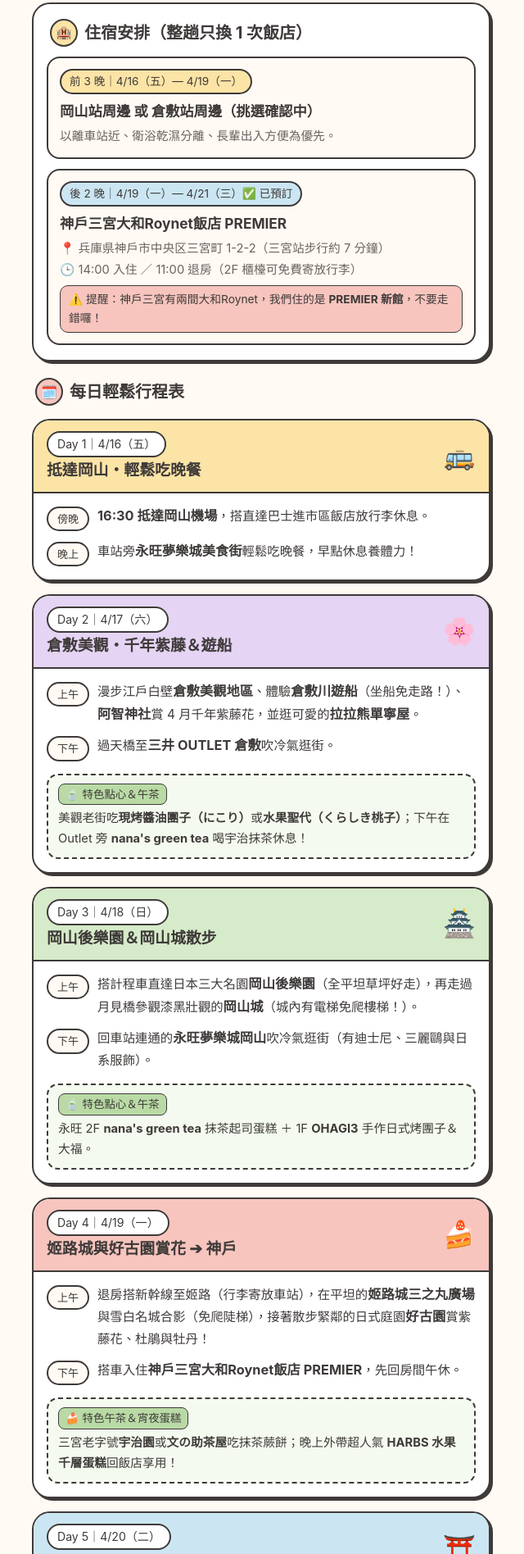
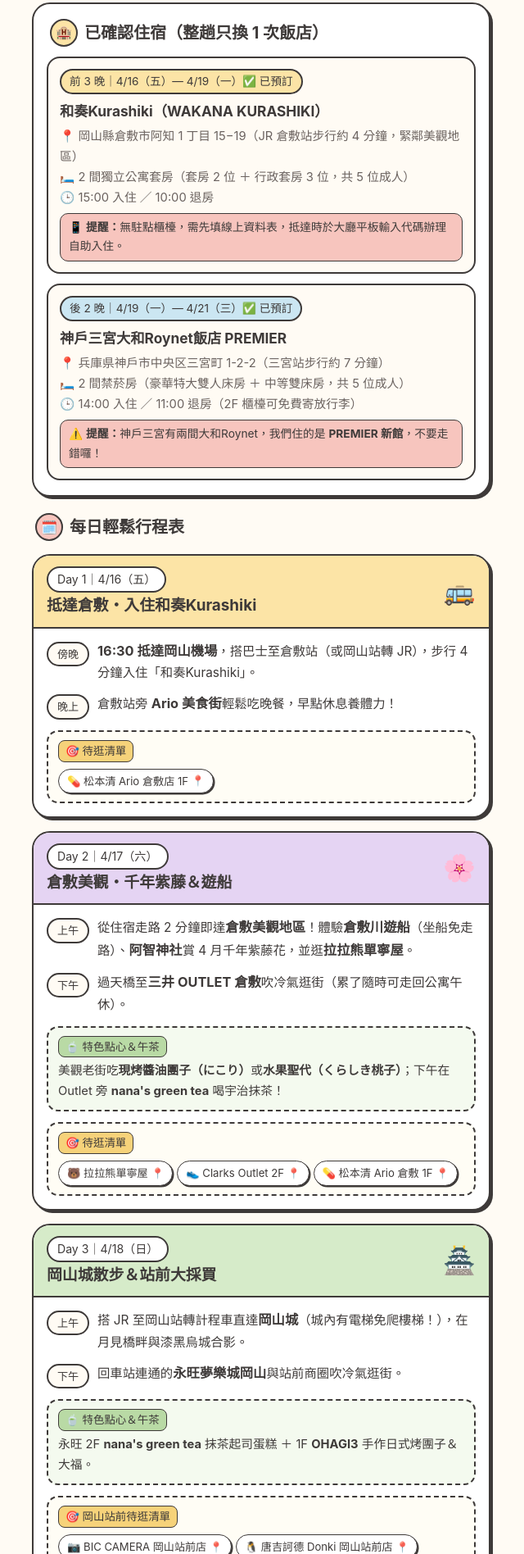
Before and after one commit to HuangYH-svg/okayama-kobe-2027, a plain HTML site: page index.html in a window 1280 px wide. Shown: the part 904-2800 px from the top of the page at 82% size, without its empty margins (321-961 px from the left). Drawn offline with Linux system fonts and the light colour scheme; a web font is replaced by a local one.

Commit message:
Update index.html

```diff
--- a/index.html
+++ b/index.html
@@ -3,7 +3,7 @@
 <head>
   <meta charset="UTF-8" />
   <meta name="viewport" content="width=device-width, initial-scale=1.0" />
-  <title>🍑 2027 岡山・神戶 6日輕鬆家族旅行</title>
+  <title>🍑 2027 倉敷・岡山・神戶 6日輕鬆家族旅行</title>
   <link rel="preconnect" href="https://fonts.googleapis.com" />
   <link rel="preconnect" href="https://fonts.gstatic.com" crossorigin />
   <link href="https://fonts.googleapis.com/css2?family=Huninn&display=swap" rel="stylesheet" />
@@ -56,7 +56,6 @@
       gap: 20px;
     }
 
-    /* 封面卡片 */
     .cover {
       background-color: var(--card);
       border: var(--border);
@@ -103,7 +102,6 @@
       display: block;
     }
 
-    /* 快速導覽列 */
     .quick-nav {
       display: flex;
       flex-wrap: wrap;
@@ -120,14 +118,8 @@
       border-radius: 999px;
       padding: 5px 13px;
       box-shadow: 2px 2px 0px var(--ink);
-      transition: transform 0.12s ease;
     }
 
-    .quick-nav a:active {
-      transform: translateY(1px);
-    }
-
-    /* 區塊標題 */
     .sec-title {
       display: flex;
       align-items: center;
@@ -149,7 +141,6 @@
       flex-shrink: 0;
     }
 
-    /* 通用卡片 */
     .card {
       background-color: var(--card);
       border: var(--border);
@@ -158,7 +149,6 @@
       padding: 18px 16px;
     }
 
-    /* 航班精簡卡片 */
     .flight-box {
       display: flex;
       flex-direction: column;
@@ -220,7 +210,6 @@
       padding: 0 6px;
     }
 
-    /* 住宿精簡卡片 */
     .hotel-list {
       display: flex;
       flex-direction: column;
@@ -254,7 +243,6 @@
       color: var(--ink);
     }
 
-    /* 每日行程卡片（一頁展開，長輩滑動就能看懂） */
     .day-card {
       background-color: var(--card);
       border: var(--border);
@@ -333,7 +321,7 @@
     }
 
     .tea-box {
-      margin-top: 4px;
+      margin-top: 2px;
       background-color: #F4FAEF;
       border: 2px dashed var(--ink);
       border-radius: 14px;
@@ -351,7 +339,61 @@
       margin-bottom: 4px;
     }
 
-    /* 小提醒與分享按鈕 */
+    .shop-box {
+      margin-top: 2px;
+      background-color: #FFFDF5;
+      border: 2px dashed var(--ink);
+      border-radius: 14px;
+      padding: 10px 12px;
+      font-size: 0.9rem;
+    }
+
+    .shop-box .shop-title {
+      display: inline-block;
+      background-color: var(--yellow-deep);
+      border: 1.5px solid var(--ink);
+      border-radius: 8px;
+      padding: 1px 8px;
+      font-size: 0.84rem;
+      margin-bottom: 5px;
+    }
+
+    .shop-pills {
+      display: flex;
+      flex-wrap: wrap;
+      gap: 5px;
+      margin-top: 3px;
+    }
+
+    .shop-pill {
+      font-size: 0.82rem;
+      border: 1.5px solid var(--ink);
+      border-radius: 999px;
+      padding: 3px 10px;
+      background-color: var(--card);
+      color: var(--ink);
+      text-decoration: none;
+      display: inline-flex;
+      align-items: center;
+      gap: 4px;
+      transition: transform 0.12s ease, background-color 0.12s ease;
+    }
+
+    a.shop-pill {
+      box-shadow: 1.5px 1.5px 0px var(--ink);
+    }
+
+    a.shop-pill:hover,
+    a.shop-pill:active {
+      background-color: var(--blue);
+      transform: translateY(-1px);
+    }
+
+    .map-pin {
+      font-size: 0.78rem;
+      opacity: 0.85;
+    }
+
     .tips-list {
       list-style: none;
       display: flex;
@@ -385,16 +427,10 @@
       cursor: pointer;
       color: var(--ink);
       background-color: var(--yellow-deep);
-      transition: transform 0.12s ease;
     }
 
     .btn.secondary {
       background-color: var(--blue-deep);
-    }
-
-    .btn:active {
-      transform: translateY(2px);
-      box-shadow: 1px 1px 0px var(--ink);
     }
 
     .toast {
@@ -425,7 +461,6 @@
       margin-top: 4px;
     }
 
-    /* 溫柔小動畫（支援減少動態） */
     @keyframes floaty {
       0%, 100% { transform: translateY(0); }
       50% { transform: translateY(-3px); }
@@ -437,7 +472,6 @@
       .floaty { animation: none; }
     }
 
-    /* 列印 / 另存 PDF 友善 */
     @media print {
       body { background: #FFF; padding: 0; }
       .quick-nav, .action-bar, .toast { display: none !important; }
@@ -451,22 +485,18 @@
     <!-- 封面區 -->
     <header class="cover">
       <span class="date-pill">2027/04/16（五）— 04/21（三）｜6天5夜</span>
-      <h1>🍑 岡山・倉敷・神戶<br />春日輕鬆家族旅行</h1>
-      <p class="subtitle">每天只走 1 個輕鬆景點 × 賞紫藤花 × 抹茶蛋糕下午茶</p>
+      <h1>🍑 倉敷・岡山・神戶<br />春日輕鬆家族旅行</h1>
+      <p class="subtitle">每天只走 1 個輕鬆景點 × 賞紫藤花 × 抹茶蛋糕＆藥妝採買</p>
 
-      <!-- 可愛簡約手繪 SVG 封面圖 -->
       <div class="cover-art" aria-hidden="true">
         <svg viewBox="0 0 420 155" fill="none" xmlns="http://www.w3.org/2000/svg">
-          <!-- 雲 -->
           <g class="floaty">
             <path d="M36 42C36 35 42 30 49 30C52 24 58 20 65 20C74 20 82 27 83 35C89 36 93 40 93 46C93 52 88 57 81 57H40C33 57 28 52 28 46C28 43 31 42 36 42Z" fill="#FFFFFF" stroke="#3E3A39" stroke-width="2.5"/>
             <path d="M312 36C312 31 317 27 322 27C325 22 330 19 336 19C343 19 349 24 350 31C355 32 358 35 358 40C358 45 354 49 348 49H315C310 49 306 45 306 40C306 38 308 36 312 36Z" fill="#FFFFFF" stroke="#3E3A39" stroke-width="2.5"/>
           </g>
-          <!-- 左：倉敷白壁小房子 -->
           <rect x="28" y="82" width="74" height="44" rx="7" fill="#FFFFFF" stroke="#3E3A39" stroke-width="2.5"/>
           <path d="M20 84L34 64H94L108 84H20Z" fill="#3E3A39" stroke="#3E3A39" stroke-width="2.5" stroke-linejoin="round"/>
           <rect x="54" y="92" width="22" height="16" rx="4" fill="#FCE4A6" stroke="#3E3A39" stroke-width="2"/>
-          <!-- 中：微笑大桃子 -->
           <g class="floaty">
             <path d="M208 124C185 124 175 107 177 89C179 73 192 62 208 67C224 62 237 73 239 89C241 107 231 124 208 124Z" fill="#F2A497" stroke="#3E3A39" stroke-width="2.5"/>
             <path d="M208 66C209 55 221 50 229 56C225 65 216 68 208 66Z" fill="#B9DAA5" stroke="#3E3A39" stroke-width="2.2"/>
@@ -475,12 +505,10 @@
             <circle cx="218" cy="94" r="2.6" fill="#3E3A39"/>
             <path d="M204 99C206 102 210 102 212 99" stroke="#3E3A39" stroke-width="2.2" stroke-linecap="round"/>
           </g>
-          <!-- 右：神戶港塔 -->
           <path d="M336 126L344 56H360L368 126H336Z" fill="#F2A497" stroke="#3E3A39" stroke-width="2.5" stroke-linejoin="round"/>
           <path d="M341 56L363 126M363 56L341 126" stroke="#3E3A39" stroke-width="2"/>
           <rect x="338" y="42" width="28" height="14" rx="5" fill="#FFFFFF" stroke="#3E3A39" stroke-width="2.5"/>
           <line x1="352" y1="26" x2="352" y2="42" stroke="#3E3A39" stroke-width="2.5" stroke-linecap="round"/>
-          <!-- 草地 -->
           <rect x="0" y="125" width="420" height="32" fill="#B9DAA5"/>
           <line x1="0" y1="125" x2="420" y2="125" stroke="#3E3A39" stroke-width="2.5"/>
         </svg>
@@ -488,7 +516,7 @@
 
       <nav class="quick-nav" aria-label="快速跳轉">
         <a href="#sec-flight">✈️ 航班</a>
-        <a href="#sec-hotel">🏨 飯店</a>
+        <a href="#sec-hotel">🏨 已訂飯店</a>
         <a href="#sec-days">🗓️ 6天行程</a>
         <a href="#sec-tips">💡 小提醒</a>
       </nav>
@@ -536,22 +564,26 @@
       </div>
     </section>
 
-    <!-- 住宿資訊 -->
+    <!-- 已確認住宿資訊 -->
     <section id="sec-hotel" class="card">
-      <h2 class="sec-title"><span class="sec-icon bg-yellow">🏨</span> 住宿安排（整趟只換 1 次飯店）</h2>
+      <h2 class="sec-title"><span class="sec-icon bg-yellow">🏨</span> 已確認住宿（整趟只換 1 次飯店）</h2>
       <div class="hotel-list">
         <div class="hotel-item">
-          <span class="tag bg-yellow">前 3 晚｜4/16（五）— 4/19（一）</span>
-          <h3>岡山站周邊 或 倉敷站周邊（挑選確認中）</h3>
-          <p>以離車站近、衛浴乾濕分離、長輩出入方便為優先。</p>
+          <span class="tag bg-yellow">前 3 晚｜4/16（五）— 4/19（一）✅ 已預訂</span>
+          <h3>和奏Kurashiki（WAKANA KURASHIKI）</h3>
+          <p>📍 岡山縣倉敷市阿知 1 丁目 15−19（JR 倉敷站步行約 4 分鐘，緊鄰美觀地區）<br />
+             🛏️ 2 間獨立公寓套房（套房 2 位 ＋ 行政套房 3 位，共 5 位成人）<br />
+             🕒 15:00 入住 ／ 10:00 退房</p>
+          <div class="warn-note">📱 <strong>提醒：</strong>無駐點櫃檯，需先填線上資料表，抵達時於大廳平板輸入代碼辦理自助入住。</div>
         </div>
 
         <div class="hotel-item">
           <span class="tag bg-blue">後 2 晚｜4/19（一）— 4/21（三）✅ 已預訂</span>
           <h3>神戶三宮大和Roynet飯店 PREMIER</h3>
           <p>📍 兵庫県神戸市中央区三宮町 1-2-2（三宮站步行約 7 分鐘）<br />
+             🛏️ 2 間禁菸房（豪華特大雙人床房 ＋ 中等雙床房，共 5 位成人）<br />
              🕒 14:00 入住 ／ 11:00 退房（2F 櫃檯可免費寄放行李）</p>
-          <div class="warn-note">⚠️ 提醒：神戶三宮有兩間大和Roynet，我們住的是 <strong>PREMIER 新館</strong>，不要走錯囉！</div>
+          <div class="warn-note">⚠️ <strong>提醒：</strong>神戶三宮有兩間大和Roynet，我們住的是 <strong>PREMIER 新館</strong>，不要走錯囉！</div>
         </div>
       </div>
     </section>
@@ -565,18 +597,24 @@
         <div class="day-header bg-yellow">
           <div>
             <span class="day-label">Day 1｜4/16（五）</span>
-            <h3>抵達岡山・輕鬆吃晚餐</h3>
+            <h3>抵達倉敷・入住和奏Kurashiki</h3>
           </div>
           <span class="day-emoji">🚌</span>
         </div>
         <div class="day-body">
           <div class="step">
             <span class="step-badge">傍晚</span>
-            <div class="step-content"><strong>16:30 抵達岡山機場</strong>，搭直達巴士進市區飯店放行李休息。</div>
+            <div class="step-content"><strong>16:30 抵達岡山機場</strong>，搭巴士至倉敷站（或岡山站轉 JR），步行 4 分鐘入住「和奏Kurashiki」。</div>
           </div>
           <div class="step">
             <span class="step-badge">晚上</span>
-            <div class="step-content">車站旁<strong>永旺夢樂城美食街</strong>輕鬆吃晚餐，早點休息養體力！</div>
+            <div class="step-content">倉敷站旁 <strong>Ario 美食街</strong>輕鬆吃晚餐，早點休息養體力！</div>
+          </div>
+          <div class="shop-box">
+            <span class="shop-title">🎯 待逛清單</span>
+            <div class="shop-pills">
+              <a class="shop-pill" href="https://www.google.com/maps/search/?api=1&query=Ario%20%E5%80%89%E6%95%B7&query_place_id=ChIJ97OuT0NWUTURqjHNhfKaJZw" target="_blank" rel="noopener noreferrer">💊 松本清 Ario 倉敷店 1F <span class="map-pin">📍</span></a>
+            </div>
           </div>
         </div>
       </article>
@@ -593,15 +631,23 @@
         <div class="day-body">
           <div class="step">
             <span class="step-badge">上午</span>
-            <div class="step-content">漫步江戶白壁<strong>倉敷美觀地區</strong>、體驗<strong>倉敷川遊船</strong>（坐船免走路！）、<strong>阿智神社</strong>賞 4 月千年紫藤花，並逛可愛的<strong>拉拉熊單寧屋</strong>。</div>
+            <div class="step-content">從住宿走路 2 分鐘即達<strong>倉敷美觀地區</strong>！體驗<strong>倉敷川遊船</strong>（坐船免走路）、<strong>阿智神社</strong>賞 4 月千年紫藤花，並逛<strong>拉拉熊單寧屋</strong>。</div>
           </div>
           <div class="step">
             <span class="step-badge">下午</span>
-            <div class="step-content">過天橋至<strong>三井 OUTLET 倉敷</strong>吹冷氣逛街。</div>
+            <div class="step-content">過天橋至<strong>三井 OUTLET 倉敷</strong>吹冷氣逛街（累了隨時可走回公寓午休）。</div>
           </div>
           <div class="tea-box">
             <span class="tea-title">🍵 特色點心＆午茶</span><br />
-            美觀老街吃<strong>現烤醬油團子（にこり）</strong>或<strong>水果聖代（くらしき桃子）</strong>；下午在 Outlet 旁 <strong>nana's green tea</strong> 喝宇治抹茶休息！
+            美觀老街吃<strong>現烤醬油團子（にこり）</strong>或<strong>水果聖代（くらしき桃子）</strong>；下午在 Outlet 旁 <strong>nana's green tea</strong> 喝宇治抹茶！
+          </div>
+          <div class="shop-box">
+            <span class="shop-title">🎯 待逛清單</span>
+            <div class="shop-pills">
+              <a class="shop-pill" href="https://www.google.com/maps/search/?api=1&query=Rilakkuma%20%26%20Sumikko%20Gurashi%20Denim%20House%20Kurashiki&query_place_id=ChIJm56SABNXUTURw27-6DvNQjs" target="_blank" rel="noopener noreferrer">🐻 拉拉熊單寧屋 <span class="map-pin">📍</span></a>
+              <a class="shop-pill" href="https://www.google.com/maps/search/?api=1&query=%E4%B8%89%E4%BA%95OUTLET%E5%80%89%E6%95%B7&query_place_id=ChIJc7EQr1xWUTURZ0IX8YyTBjQ" target="_blank" rel="noopener noreferrer">👟 Clarks Outlet 2F <span class="map-pin">📍</span></a>
+              <a class="shop-pill" href="https://www.google.com/maps/search/?api=1&query=Ario%20%E5%80%89%E6%95%B7&query_place_id=ChIJ97OuT0NWUTURqjHNhfKaJZw" target="_blank" rel="noopener noreferrer">💊 松本清 Ario 倉敷 1F <span class="map-pin">📍</span></a>
+            </div>
           </div>
         </div>
       </article>
@@ -611,22 +657,31 @@
         <div class="day-header bg-green">
           <div>
             <span class="day-label">Day 3｜4/18（日）</span>
-            <h3>岡山後樂園＆岡山城散步</h3>
+            <h3>岡山城散步＆站前大採買</h3>
           </div>
           <span class="day-emoji">🏯</span>
         </div>
         <div class="day-body">
           <div class="step">
             <span class="step-badge">上午</span>
-            <div class="step-content">搭計程車直達日本三大名園<strong>岡山後樂園</strong>（全平坦草坪好走），再走過月見橋參觀漆黑壯觀的<strong>岡山城</strong>（城內有電梯免爬樓梯！）。</div>
+            <div class="step-content">搭 JR 至岡山站轉計程車直達<strong>岡山城</strong>（城內有電梯免爬樓梯！），在月見橋畔與漆黑烏城合影。</div>
           </div>
           <div class="step">
             <span class="step-badge">下午</span>
-            <div class="step-content">回車站連通的<strong>永旺夢樂城岡山</strong>吹冷氣逛街（有迪士尼、三麗鷗與日系服飾）。</div>
+            <div class="step-content">回車站連通的<strong>永旺夢樂城岡山</strong>與站前商圈吹冷氣逛街。</div>
           </div>
           <div class="tea-box">
             <span class="tea-title">🍵 特色點心＆午茶</span><br />
             永旺 2F <strong>nana's green tea</strong> 抹茶起司蛋糕 ＋ 1F <strong>OHAGI3</strong> 手作日式烤團子＆大福。
+          </div>
+          <div class="shop-box">
+            <span class="shop-title">🎯 岡山站前待逛清單</span>
+            <div class="shop-pills">
+              <a class="shop-pill" href="https://www.google.com/maps/search/?api=1&query=Bic%20Camera%20%E5%B2%A1%E5%B1%B1%E7%AB%99%E5%89%8D%E5%BA%97&query_place_id=ChIJURFlCUwGVDURegSIB8cZxxY" target="_blank" rel="noopener noreferrer">📷 BIC CAMERA 岡山站前店 <span class="map-pin">📍</span></a>
+              <a class="shop-pill" href="https://www.google.com/maps/search/?api=1&query=%E5%94%90%E5%90%89%E8%A8%B6%E5%BE%B7%20%E5%B2%A1%E5%B1%B1%E7%AB%99%E5%89%8D%E5%BA%97&query_place_id=ChIJsfBHgkwGVDUR6_wcGnpjrU4" target="_blank" rel="noopener noreferrer">🐧 唐吉訶德 Donki 岡山站前店 <span class="map-pin">📍</span></a>
+              <a class="shop-pill" href="https://www.google.com/maps/search/?api=1&query=%E6%B0%B8%E6%97%BA%E5%A4%A2%E6%A8%82%E5%9F%8E%20%E5%B2%A1%E5%B1%B1&query_place_id=ChIJkyqZELMHVDUREhwbsCvO-I0" target="_blank" rel="noopener noreferrer">💊 永旺 WELCIA / 站前松本清・大國藥妝 <span class="map-pin">📍</span></a>
+              <a class="shop-pill" href="https://www.google.com/maps/search/?api=1&query=%E6%B0%B8%E6%97%BA%E5%A4%A2%E6%A8%82%E5%9F%8E%20%E5%B2%A1%E5%B1%B1&query_place_id=ChIJkyqZELMHVDUREhwbsCvO-I0" target="_blank" rel="noopener noreferrer">🎀 Disney / Sanrio / 日牌服飾 <span class="map-pin">📍</span></a>
+            </div>
           </div>
         </div>
       </article>
@@ -636,14 +691,14 @@
         <div class="day-header bg-pink">
           <div>
             <span class="day-label">Day 4｜4/19（一）</span>
-            <h3>姬路城與好古園賞花 ➔ 神戶</h3>
+            <h3>姬路城仰望白鷺 ➔ 入住神戶三宮</h3>
           </div>
           <span class="day-emoji">🍰</span>
         </div>
         <div class="day-body">
           <div class="step">
             <span class="step-badge">上午</span>
-            <div class="step-content">退房搭新幹線至姬路（行李寄放車站），在平坦的<strong>姬路城三之丸廣場</strong>與雪白名城合影（免爬陡梯），接著散步緊鄰的日式庭園<strong>好古園</strong>賞紫藤花、杜鵑與牡丹！</div>
+            <div class="step-content">退房搭新幹線至姬路（行李寄放車站），在平坦的<strong>姬路城三之丸廣場</strong>與雪白名城合影（免爬陡梯、最省腳力！）。</div>
           </div>
           <div class="step">
             <span class="step-badge">下午</span>
@@ -653,6 +708,14 @@
             <span class="tea-title">🍰 特色午茶＆宵夜蛋糕</span><br />
             三宮老字號<strong>宇治園</strong>或<strong>文の助茶屋</strong>吃抹茶蕨餅；晚上外帶超人氣 <strong>HARBS 水果千層蛋糕</strong>回飯店享用！
           </div>
+          <div class="shop-box">
+            <span class="shop-title">🎯 三宮商圈待逛清單</span>
+            <div class="shop-pills">
+              <a class="shop-pill" href="https://www.google.com/maps/search/?api=1&query=%E5%94%90%E5%90%89%E8%A8%B6%E5%BE%B7%20%E4%B8%89%E5%AE%AE%E5%BA%97&query_place_id=ChIJ93y3B-OOAGARmMt4AuOIARU" target="_blank" rel="noopener noreferrer">🐧 唐吉訶德 Donki 三宮店 <span class="map-pin">📍</span></a>
+              <a class="shop-pill" href="https://www.google.com/maps/search/?api=1&query=Kobe%20Sannomiya%20Center%20Gai%20Shopping%20Street&query_place_id=ChIJaVjGIvuOAGARwft1z2jr7y8" target="_blank" rel="noopener noreferrer">💊 三宮中心街藥妝（松本清/大國/OS Drug） <span class="map-pin">📍</span></a>
+              <a class="shop-pill" href="https://www.google.com/maps/search/?api=1&query=HARBS%20%E7%A5%9E%E6%88%B6Clefy%E4%B8%89%E5%AE%AE%E5%BA%97&query_place_id=ChIJAQDAEfuOAGARUmhGBp0ZhdE" target="_blank" rel="noopener noreferrer">🍰 HARBS（CLEFY 1F / 大丸 3F） <span class="map-pin">📍</span></a>
+            </div>
+          </div>
         </div>
       </article>
 
@@ -661,22 +724,30 @@
         <div class="day-header bg-blue">
           <div>
             <span class="day-label">Day 5｜4/20（二）</span>
-            <h3>神戶神社賞花＆港灣悠閒午茶</h3>
+            <h3>魚住住吉神社賞紫藤＆港灣午茶</h3>
           </div>
           <span class="day-emoji">⛩️</span>
         </div>
         <div class="day-body">
           <div class="step">
             <span class="step-badge">上午</span>
-            <div class="step-content">輕鬆景點三選一：<strong>湊川神社</strong>（全平地參拜）、<strong>相樂園</strong>（4月杜鵑花祭），或<strong>中山寺</strong>（賞白藤、有手扶梯）。</div>
+            <div class="step-content">前往明石海濱的<strong>魚住住吉神社</strong>散步賞紫藤花與老松林（或彈性改去市區全平地的<strong>湊川神社</strong>）。</div>
           </div>
           <div class="step">
             <span class="step-badge">下午</span>
-            <div class="step-content">前往<strong>神戶港塔＆美利堅公園</strong>看海散步，或回飯店旁<strong>三宮中心街</strong>輕鬆逛街（因港邊 MOSAIC 館 2027 年整修暫停，改排更舒適的港塔與三宮動線）。</div>
+            <div class="step-content">前往<strong>神戶港塔＆美利堅公園</strong>看海，或回飯店旁<strong>三宮中心街</strong>輕鬆逛街（註：港邊 MOSAIC 館 2027 年整修暫停）。</div>
           </div>
           <div class="tea-box">
             <span class="tea-title">🍰 特色午茶＆第二晚蛋糕</span><br />
-            神戶港塔旋轉咖啡廳或 <strong>à la campagne 三宮店</strong>水果塔；傍晚於 Mint神戶 2F 再外帶一次 <strong>HARBS 蛋糕</strong>回房吃！
+            <strong>à la campagne 三宮店</strong>手工水果塔或神戶港塔旋轉咖啡廳；傍晚於 Mint神戶 2F 再外帶一次 <strong>HARBS 蛋糕</strong>回房吃！
+          </div>
+          <div class="shop-box">
+            <span class="shop-title">🎯 最後補貨待逛清單</span>
+            <div class="shop-pills">
+              <a class="shop-pill" href="https://www.google.com/maps/search/?api=1&query=Kobe%20Sannomiya%20Center%20Gai%20Shopping%20Street&query_place_id=ChIJaVjGIvuOAGARwft1z2jr7y8" target="_blank" rel="noopener noreferrer">💊 三宮中心街藥妝（滿¥5,000退稅） <span class="map-pin">📍</span></a>
+              <a class="shop-pill" href="https://www.google.com/maps/search/?api=1&query=%E5%94%90%E5%90%89%E8%A8%B6%E5%BE%B7%20%E4%B8%89%E5%AE%AE%E5%BA%97&query_place_id=ChIJ93y3B-OOAGARmMt4AuOIARU" target="_blank" rel="noopener noreferrer">🐧 Donki 三宮店零食補貨 <span class="map-pin">📍</span></a>
+              <a class="shop-pill" href="https://www.google.com/maps/search/?api=1&query=Mint%E7%A5%9E%E6%88%B6&query_place_id=ChIJIzQdV-WOAGARaVosbuj0GNw" target="_blank" rel="noopener noreferrer">🍰 HARBS Mint神戶 2F <span class="map-pin">📍</span></a>
+            </div>
           </div>
         </div>
       </article>
@@ -693,7 +764,7 @@
         <div class="day-body">
           <div class="step">
             <span class="step-badge">上午</span>
-            <div class="step-content">睡飽享用早餐退房，約 <strong>10:45</strong> 從三宮搭單軌電車（18 分鐘、有電梯）輕鬆直達神戶機場。</div>
+            <div class="step-content">睡飽享用早餐退房，約 <strong>10:45</strong> 從三宮搭單軌電車（18 分鐘、有電梯）輕鬆直達神戶機場第 2 航廈。</div>
           </div>
           <div class="step">
             <span class="step-badge">下午</span>
@@ -707,9 +778,9 @@
     <section id="sec-tips" class="card">
       <h2 class="sec-title"><span class="sec-icon bg-green">💡</span> 家族出遊貼心小提醒</h2>
       <ul class="tips-list">
-        <li>👟 <strong>輕鬆步調</strong>：每天上午只排 1 個主景點，短程多搭計程車，下午都在室內商場或茶屋吹冷氣吃甜點，不用怕走到腳痠。</li>
+        <li>👟 <strong>輕鬆步調</strong>：每天上午只排 1 個主景點，下午都在室內商場或茶屋吹冷氣吃甜點，不用怕走到腳痠。</li>
         <li>🧥 <strong>4 月中旬穿搭</strong>：白天天氣約 16°C～22°C 很舒服，早晚微涼，建議洋蔥式穿搭帶件防風薄外套。</li>
-        <li>🛂 <strong>隨身必帶</strong>：護照正本（逛街免稅必備）與一雙好走的球鞋。</li>
+        <li>🛂 <strong>隨身必帶</strong>：護照正本（藥妝、BIC CAMERA、Donki 辦理免稅必備）與好走的球鞋。</li>
       </ul>
     </section>
 
@@ -720,30 +791,30 @@
     </div>
 
     <footer>
-      2027 岡山・神戶 6日家族旅行小手冊｜祝大家玩得開心 🍑✨
+      2027 倉敷・岡山・神戶 6日家族旅行小手冊｜祝大家玩得開心 🍑✨
     </footer>
   </div>
 
   <div class="toast" id="toast">已複製！可直接貼到 LINE 群組囉 🎉</div>
 
   <script>
-    const lineSummary = `🍑【2027 岡山・神戶 6日輕鬆家族旅行】
-📅 日期：2027/04/16（五）～ 04/21（三）
+    const lineSummary = `🍑【2027 倉敷・岡山・神戶 6日輕鬆家族旅行】
+📅 日期：2027/04/16（五）～ 04/21（三）｜5位成人
 
 ✈️ 航班（高雄小港雙點進出）
 ・去程 4/16（五）虎航 IT262｜12:40 高雄 ➔ 16:30 岡山
-・回程 4/21（三）星宇 JX361｜13:15 神戶 ➔ 15:30 高雄
+・回程 4/21（三）星宇 JX361｜13:15 神戶(2航廈) ➔ 15:30 高雄
 
-🏨 住宿（只換1次飯店）
-・4/16–19（3晚）：岡山站／倉敷站周邊（確認中）
-・4/19–21（2晚）：神戶三宮大和Roynet飯店 PREMIER（已訂）
+🏨 已確認住宿（只換1次飯店）
+・4/16–19（3晚）：和奏Kurashiki（倉敷站步行4分，2間公寓套房）
+・4/19–21（2晚）：神戶三宮大和Roynet飯店 PREMIER（2間禁菸房）
 
-🗓️ 每日輕鬆行程（每天1景點＋特色下午茶）
-・Day 1（4/16 五）：抵達岡山 ➔ 巴士進飯店、車站旁吃晚餐
-・Day 2（4/17 六）：倉敷美觀地區遊船、阿智神社賞紫藤花、拉拉熊單寧屋 ➔ 下午倉敷 Outlet 喝抹茶午茶
-・Day 3（4/18 日）：岡山後樂園、岡山城（有電梯）➔ 下午永旺夢樂城吹冷氣逛街＆抹茶烤團子午茶
-・Day 4（4/19 一）：姬路城合影＋好古園賞紫藤杜鵑 ➔ 入住神戶三宮 ➔ 晚上外帶 HARBS 蛋糕回房吃
-・Day 5（4/20 二）：湊川神社／相樂園杜鵑花／中山寺白藤（擇一）➔ 神戶港看海或三宮水果塔午茶 ➔ 第二晚外帶 HARBS 蛋糕
+🗓️ 每日輕鬆行程
+・Day 1（4/16 五）：抵達岡山機場 ➔ 搭車至倉敷入住和奏Kurashiki、Ario 吃晚餐（松本清）
+・Day 2（4/17 六）：倉敷美觀遊船、阿智神社賞紫藤花、拉拉熊單寧屋 ➔ 下午倉敷 Outlet 喝抹茶午茶
+・Day 3（4/18 日）：岡山城（有電梯）➔ 下午永旺夢樂城吹冷氣＆抹茶烤團子午茶（BIC CAMERA、Donki、藥妝店集中採買）
+・Day 4（4/19 一）：姬路城三之丸廣場合影 ➔ 入住神戶三宮 ➔ 三宮中心街藥妝＆Donki ➔ 晚上外帶 HARBS 蛋糕
+・Day 5（4/20 二）：魚住住吉神社賞紫藤（或湊川神社）➔ 神戶港／三宮水果塔午茶 ➔ 第二晚外帶 HARBS 蛋糕
 ・Day 6（4/21 三）：悠閒早餐 ➔ 搭單軌去神戶機場 ➔ 15:30 平安回到高雄小港！`;
 
     document.getElementById("copyLineBtn").addEventListener("click", async () => {
```
